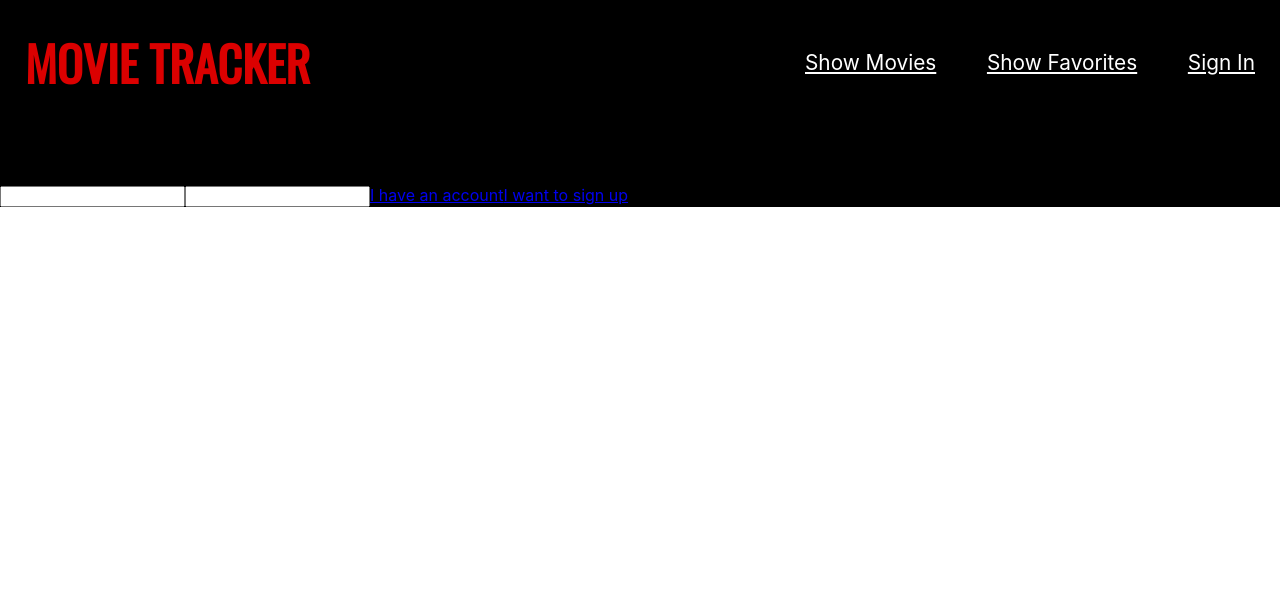
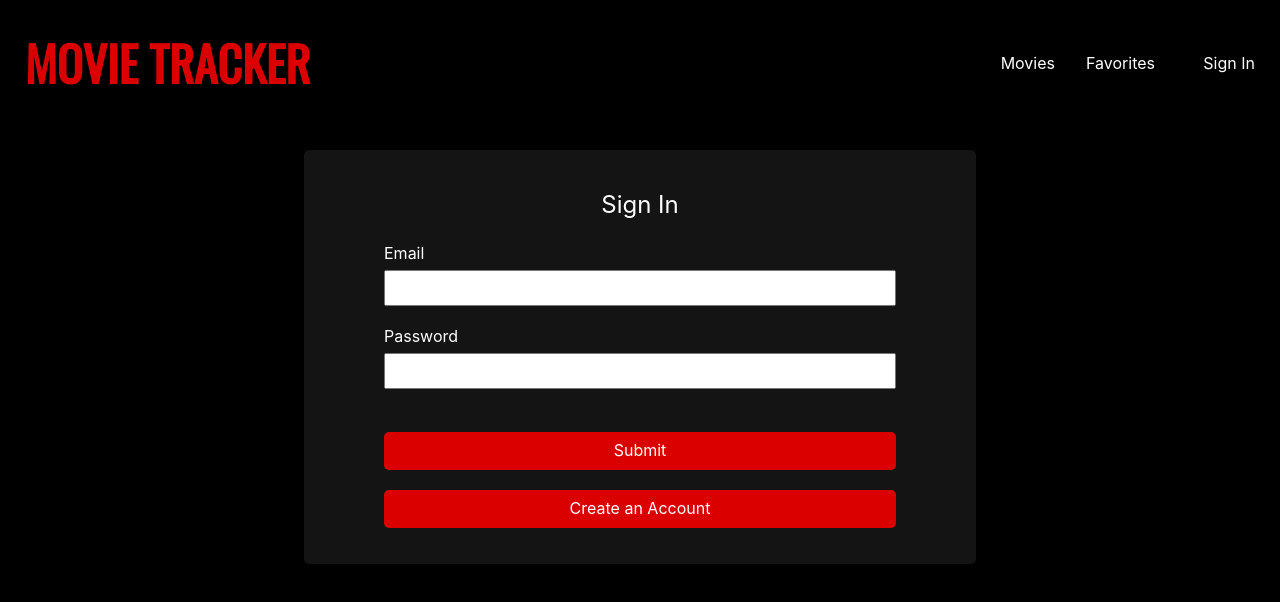
Before and after one commit to ericfitzsimons451/movie-tracker-trs-ef, a React (Create React App) app: page /login in a window 1280 px wide. Shown: the top 602 px of the page. Built offline with nearby package versions, Linux system fonts and the light colour scheme; no server answers.

Commit message:
Add styling for login forms

```diff
--- a/src/components/Header/Header.scss
+++ b/src/components/Header/Header.scss
@@ -1,5 +1,4 @@
 .logo {
-    // background-image: url(../../Images/header.png);
     color: #db0000;
     width: 1fr;
     display: flex;
--- a/src/components/Movie/Movie.js
+++ b/src/components/Movie/Movie.js
@@ -9,7 +9,7 @@ const Movie = ({user, id, name, poster_path, release_date, vote_average, overvie
 
     const addFavorite = async () => {
         const url = 'http://localhost:3000/api/users/favorites/new'
-        await fetch(url, {
+        const response = await fetch(url, {
             method: 'POST',
             body: JSON.stringify({
                 user_id: user.id,
--- a/src/components/Movie/Movie.scss
+++ b/src/components/Movie/Movie.scss
@@ -11,6 +11,7 @@
     padding-top: 16px;
     margin-bottom: 30px;
     border-bottom: solid #db0000 2px;
+    border-radius: 5px;
     &:hover {
         background-color: #2b2b2b;
     }
--- a/src/components/Nav/Nav.js
+++ b/src/components/Nav/Nav.js
@@ -36,10 +36,10 @@ class Nav extends Component {
 
     return (
         <div className="nav-container">
+            <NavLink to='/' className="nav-link">Movies</NavLink>
+            <NavLink to='/favorites' className="nav-link">Favorites</NavLink>
+            {authLink}
             {welcomeMessage}
-            <NavLink to='/' className="nav-link">Show Movies</NavLink>
-            <NavLink to='/favorites' className="nav-link">Show Favorites</NavLink>
-            {authLink}
         </div>
     )
     }
--- a/src/components/Nav/Nav.scss
+++ b/src/components/Nav/Nav.scss
@@ -1,10 +1,17 @@
 .nav-container {
     display: flex;
-    justify-content: space-between;
+    justify-content: flex-end;
     align-items: center;
+    text-align: right;
 }
 
 .nav-link {
-    font-size: 1.3rem;
+    font-size: 1rem;
     color: white;
+    text-decoration: none;
+    cursor: pointer;
+    width: 100px;
+        &:hover {
+            color: #db0000;
+        }
 }
--- a/src/containers/App/App.scss
+++ b/src/containers/App/App.scss
@@ -1,4 +1,5 @@
 .App {
+  margin: auto;
   height: 100%;
   width: 100%;
   display: grid;
@@ -11,7 +12,7 @@
 .header-container,
 .movie-display-container,
 .display {
-  max-width: 1300px;
+  max-width: 1500px;
   margin: 0px 25px;
 }
 
--- a/src/containers/Login/Login.js
+++ b/src/containers/Login/Login.js
@@ -17,7 +17,6 @@ export class Login extends Component {
             email: '',
             password:'',
             errorMsg: '',
-            isAuthenticated: false,
             newUserName: '',
             newUserEmail: '',
             newUserPassword: '',
@@ -86,7 +85,6 @@ export class Login extends Component {
                 this.setState({
                     errorMsg: error
                 })
-                alert(this.state.errorMsg)
             }
                 this.loginNewUser()
         }
@@ -103,24 +101,36 @@ export class Login extends Component {
 
     render() {
         let feedback;
+        let nameLabel;
         let nameInput;
-        let logMeIn;
+        let emailName;
+        let emailValue;
+        let passwordName;
+        let passwordValue;
+        let signInBtn;
+        let signInMsg;
         let toggleForm;
-        let emailInput;
-        let passwordInput;
 
         if (this.state.createUser === false) {
-            feedback = <h3>Sign In Here</h3>
-            emailInput = <input onChange={this.handleChange} name="email" type="email" value={this.state.email} />
-            passwordInput = <input onChange={this.handleChange} name="password" type="password" value={this.state.password} />
-            logMeIn = <NavLink to='/' type='submit' onClick={this.handleSubmit}>I have an account</NavLink>
-            toggleForm = <NavLink to='/login' onClick={this.updateState}>I want to sign up</NavLink>
+            feedback = 'Sign In';
+            nameLabel = '';
+            emailName = 'email';
+            emailValue = this.state.email;
+            passwordName = 'password';
+            passwordValue = this.state.password;
+            signInBtn = this.handleSubmit;
+            signInMsg = 'Submit';
+            toggleForm = <NavLink to='/login' onClick={this.updateState} className='login-btn'>Create an Account</NavLink>
         } else if (this.state.createUser === true) {
-            feedback = <h3>Create New Account</h3>
+            feedback = 'Create an Account';
+            nameLabel = 'Name'
             nameInput = <input onChange={this.handleChange} name='newUserName' value={this.state.newUserName} />
-            emailInput = <input onChange={this.handleChange} name="newUserEmail" type="email" value={this.state.newUserEmail} />
-            passwordInput = <input onChange={this.handleChange} name="newUserPassword" type="password" value={this.state.newUserPassword} />
-            logMeIn = <NavLink to='/' onClick={this.createNewUser}>Here's my info as a new user</NavLink>
+            emailName = 'newUserEmail';
+            emailValue = this.state.newUserEmail;
+            passwordName = 'newUserPassword';
+            passwordValue = this.state.newUserPassword;
+            signInBtn = this.createNewUser;
+            signInMsg = 'Submit'
         }
 
         if (this.props.user.email) {
@@ -128,14 +138,28 @@ export class Login extends Component {
         } else {
             return (
                 <div>
-                    <form onSubmit={this.handleSubmit}>
-                        {feedback}
-                        {nameInput}
-                        {emailInput}
-                        {passwordInput}
-                        {logMeIn}
-                        {toggleForm}
-                        {this.state.errorMsg}
+                    <form className='login-form' onSubmit={this.handleSubmit}>
+                        <h3 className='feedback'>{feedback}</h3>
+                        <div className='name-input'>
+                            <label for='newUserName'>{nameLabel}</label>
+                            {nameInput}
+                        </div>
+                        <div className='email-input'>
+                            <label for={emailName}>Email</label>
+                            <input onChange={this.handleChange} name={emailName} type="email" value={emailValue} />
+                        </div>
+                        <div className='password-input'>
+                            <label for={passwordName}>Password</label>
+                            <input onChange={this.handleChange} name={passwordName} type="password" value={passwordValue} />
+                        </div>
+
+                        <div className='login-btns'>
+                            <p className='error-msg'>
+                                {this.state.errorMsg}
+                            </p>
+                            <NavLink to='/' type='submit' onClick={signInBtn} className='login-btn'>{signInMsg}</NavLink>
+                            {toggleForm}
+                        </div>
                     </form>
                 </div>
             )
--- a/src/containers/Login/Login.scss
+++ b/src/containers/Login/Login.scss
@@ -0,0 +1,59 @@
+.login-form {
+  display: flex;
+  flex-direction: column;
+  width: 50%;
+  margin: 25px auto;
+  padding: 16px;
+  color: #fff;
+  background-color: #141414;
+  border-radius: 5px;
+}
+
+.feedback {
+  display: flex;
+  justify-content: center;
+  font-weight: normal;
+  font-size: 1.5rem;
+}
+
+.name-input,
+.email-input,
+.password-input,
+.login-btns {
+  display: flex;
+  flex-direction: column;
+  width: 80%;
+  margin: auto;
+}
+
+input {
+  margin: 7px 0px 20px 0px;
+  padding-left: 10px;
+  height: 30px;
+  color: #2b2b2b;
+  font-size: 1rem;
+    &:focus {
+      outline: solid #db0000 1px;;
+    }
+}
+
+.login-btn {
+  background-color: #db0000;
+  color: white;
+  text-align: center;
+  margin-bottom: 20px;
+  height: 30px;
+  text-decoration: none;
+  padding-top: 8px;
+  font-size: 1rem;
+  border-radius: 5px;
+  cursor: pointer;
+    &:hover {
+      background-color: #831010;
+    }
+}
+
+.error-msg {
+  color: #fff;
+  margin-bottom: 7px;
+}
--- a/src/index.css
+++ b/src/index.css
@@ -7,6 +7,7 @@ body {
     sans-serif;
   -webkit-font-smoothing: antialiased;
   -moz-osx-font-smoothing: grayscale;
+  background: #000;
 }
 
 code {
```
